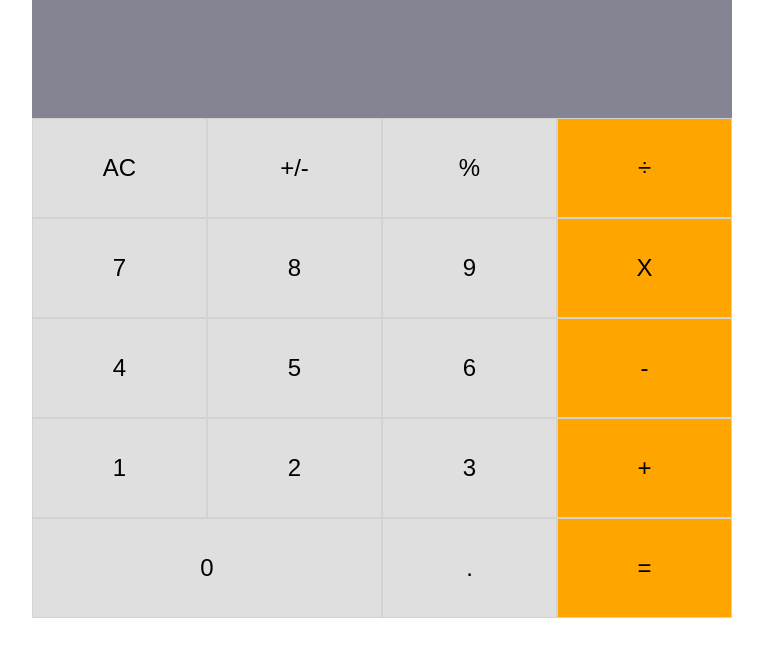
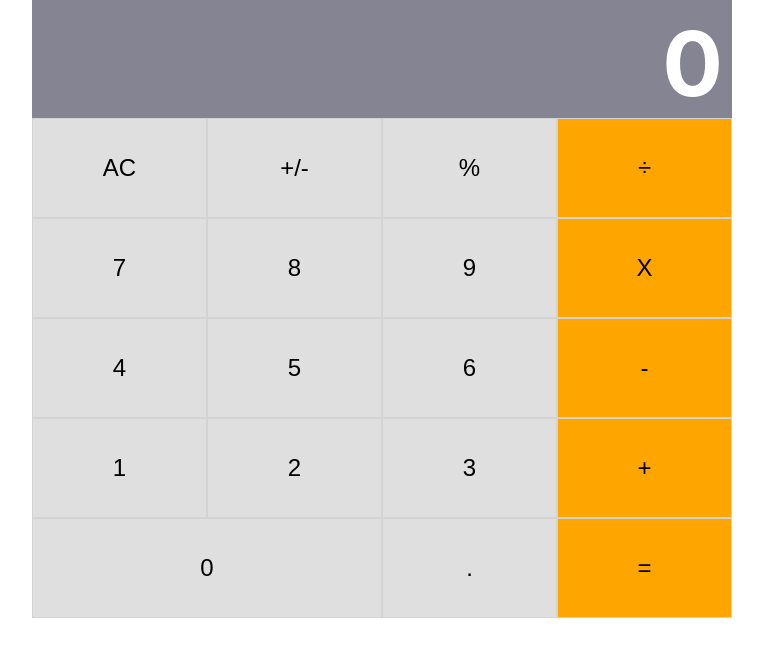
Before and after one commit to Azeem838/calculator-app, a React (Create React App) app: page / in a window 1280 px wide. Shown: the top 656 px of the page, without its empty margins (258-1021 px from the left). Built offline with nearby package versions, Linux system fonts and the light colour scheme.

Commit message:
update handleClick and render methods

```diff
--- a/src/components/App.js
+++ b/src/components/App.js
@@ -17,27 +17,16 @@ export default class App extends React.Component {
   }
 
   handleClick(buttonName) {
-    // this.setState((prevState) => {
-    //   const data = calculate(prevState, buttonName);
-    //   return {
-    //     total: data.total,
-    //     next: data.next,
-    //     operation: data.operation,
-    //   };
-    // });
-    this.setState({
-      total: buttonName,
-    });
+    this.setState((prevState) => calculate(prevState, buttonName));
   }
 
   render() {
-    const { total } = this.state;
+    const { total, next } = this.state;
+    const result = next || total || '0';
     return (
       <div id="calculator">
-        <Display result={total} />
-        <ButtonPanel
-          clickHandler={(buttonName) => this.handleClick(buttonName)}
-        />
+        <Display result={result} />
+        <ButtonPanel clickHandler={this.handleClick} />
       </div>
     );
   }
```
